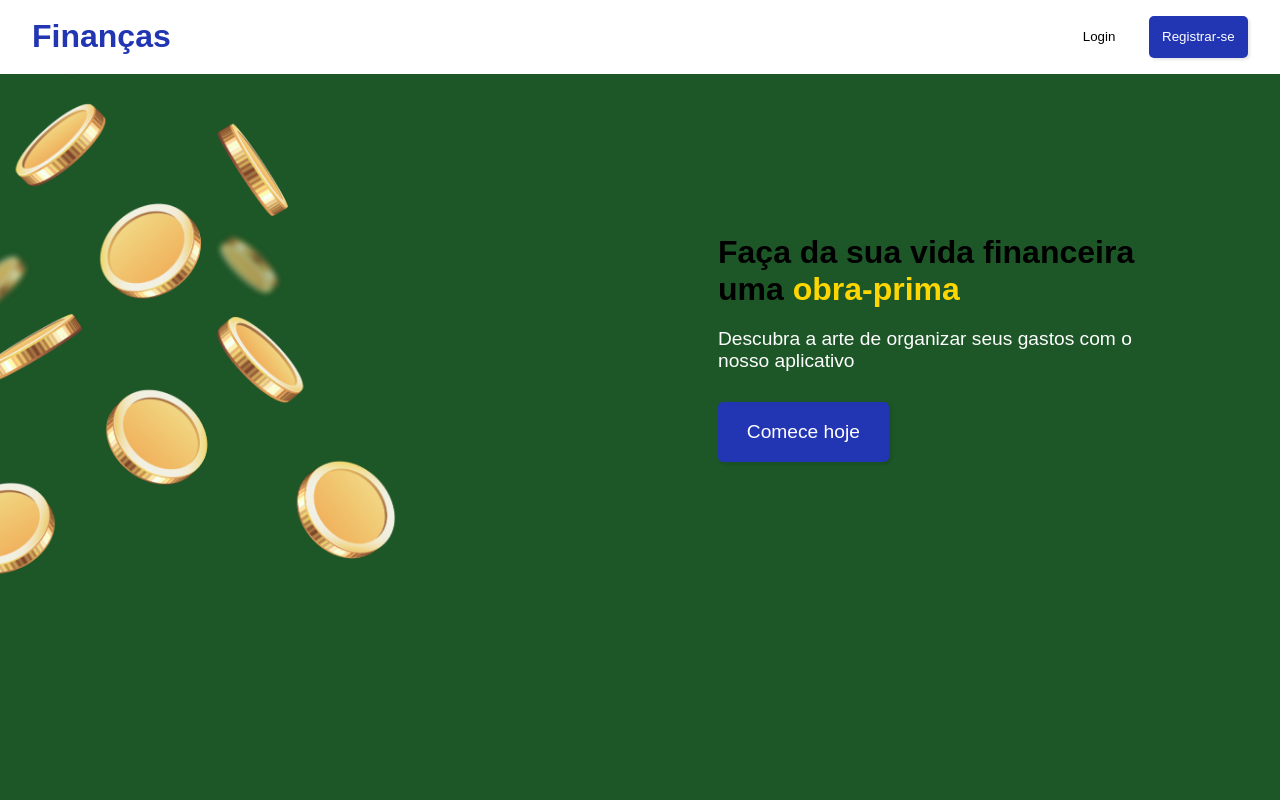
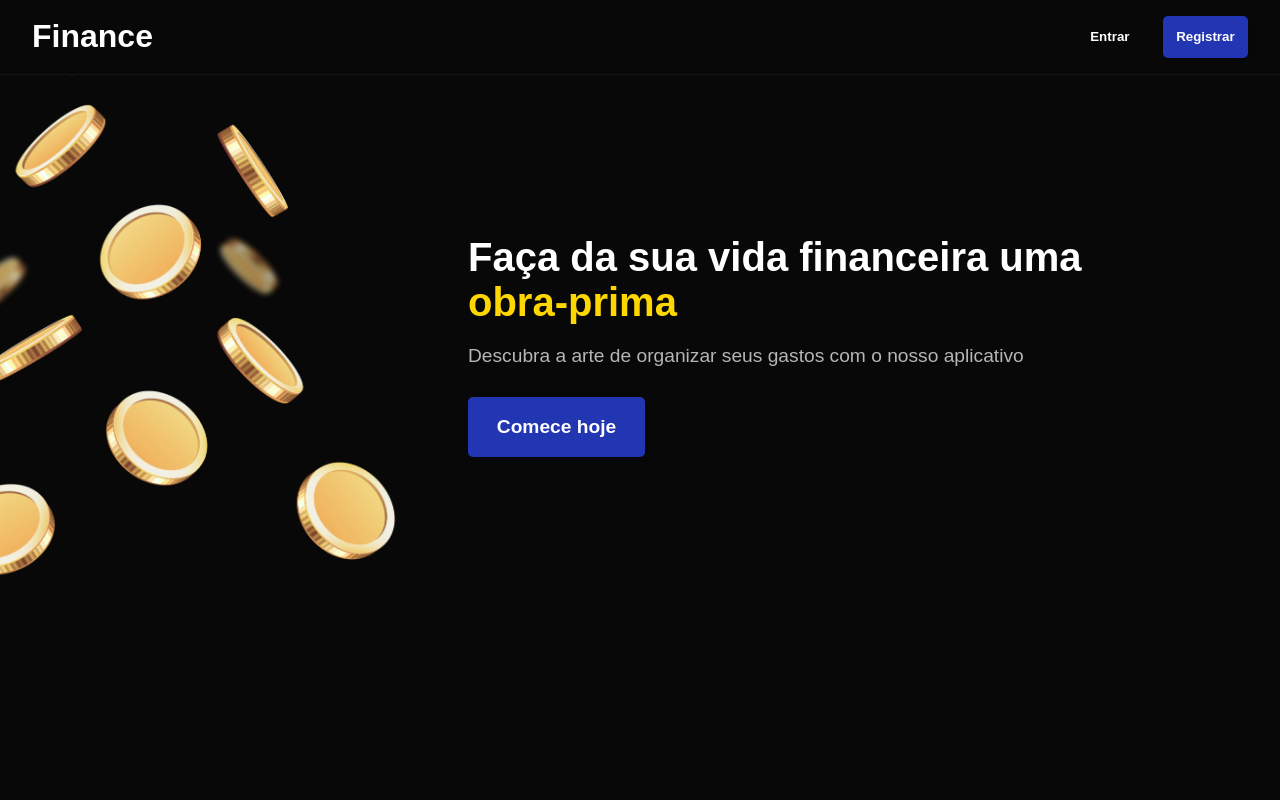
Before and after one commit to IgoorOliveira/finances, a Flask app: page / in a window 1280 px wide. Run offline with Flask 3, Linux system fonts and the light colour scheme.

Commit message:
chore: change colors, titles and subtitles

```diff
--- a/app/routes.py
+++ b/app/routes.py
@@ -55,6 +55,7 @@ def login():
         email = request.form["email"]
         password = request.form["password"]
         answerAccount = account.login(email, password)
+        print(answerAccount)
         if answerAccount["validation"]:
             tuplaAccount = account.get_account_by_email(email)
             login_user(Object_account(tuplaAccount[0], tuplaAccount[1], tuplaAccount[2]))
--- a/app/static/css/style.css
+++ b/app/static/css/style.css
@@ -13,8 +13,9 @@ body {
 }
 
 header {
-    background-color: var(--second-color);
+    background-color: #080808;
     padding: 1em 2em;
+    border-bottom: 1px solid rgba(145, 142, 142, 0.1);
 
     display: flex;
     justify-content: space-between;
@@ -23,7 +24,7 @@ header {
 }
 #header-title {
     cursor: pointer;
-    color: var(--primary-color);
+    color: var(--second-color);
 }
 header > nav {
     display: flex;
@@ -33,7 +34,7 @@ header > nav {
 .standard-button {
     background-color: var(--primary-color);
     color: var(--second-color);
-
+    font-weight: 600;
     padding: 1em;
     border-radius: 5px;
     box-shadow: 2px 2px 3px rgba(0, 0, 0, 0.1);
@@ -41,6 +42,8 @@ header > nav {
 #button-login {
     position: relative;
     overflow: hidden;
+    font-weight: 600;
+    color: white;
     padding: 1em;
 }
 #button-login::before {
@@ -61,7 +64,7 @@ header > nav {
 main {
     position: relative;
     width: 100%;
-    background-color: #1d5627;
+    background-color: #080808;
     flex-grow: 1;
 }
 .img-coins {
@@ -73,18 +76,19 @@ main {
     position: absolute;
     right: 7em;
     top: 10em;
-    width: 450px;
+    width: 700px;
     font-family: 'Lucida Sans', 'Lucida Sans Regular', 'Lucida Grande', 'Lucida Sans Unicode', Geneva, Verdana, sans-serif;
 }
 #effect-text {
-    font-size: 2em;
+    color: #FFFFFF;
+    font-size: 2.5em;
 }
 #effect-text > span {
     color: var(--effect-color);
 }
 .content-wrapper p {
-    color: #ffffff;
     margin-top: 20px;
+    color:#b6b6b6;
     font-size: 1.2em;
 }
 .button-register-2 {
@@ -148,7 +152,7 @@ main {
     border: 1px solid black;
     width: 100%;
     border-radius: 5px;
-    padding: 0.8em;
+    padding: 1em;
 }
 
 .form-button {
--- a/app/templates/index.html
+++ b/app/templates/index.html
@@ -13,10 +13,10 @@
     <body>
         <!-- Criação do header na página inicial -->
         <header>
-            <h1 id="header-title">Finanças</h1>
+            <h1 id="header-title">Finance</h1>
             <nav>
-                <button id="button-login">Login</button>
-                <button class="standard-button button-register">Registrar-se</button>
+                <button id="button-login">Entrar</button>
+                <button class="standard-button button-register">Registrar</button>
             </nav>
         </header>
 
@@ -51,11 +51,11 @@
 
             <!-- Criação do popup de registro -->
             <div class="popup step2" id="popup-register">
-                <h2 class="popup-title">Register</h2>
+                <h2 class="popup-title">Registrar</h2>
                 <button class="button-close" data-attribute="popup-register">x</button>
                 <form class="popup-form" action="{{url_for('register')}}" method="post">
-                    <input name="first-name" type="text" id="input-first-name" class="form-input"  placeholder="First name">
-                    <input name="last-name" type="text" id="input-last-name" class="form-input" placeholder="Last name">
+                    <input name="first-name" type="text" id="input-first-name" class="form-input"  placeholder="Nome">
+                    <input name="last-name" type="text" id="input-last-name" class="form-input" placeholder="Sobrenome">
                     <input name="date-birthday" type="date" id="input-date-birthday" class="form-input" placeholder="Data de nascimento" >
                     <input name="email" type="email" class="form-input" placeholder="Email">
                     <span class="email-error"></span>
```
Also changed, not shown: app/banco.db, 1 other file.
